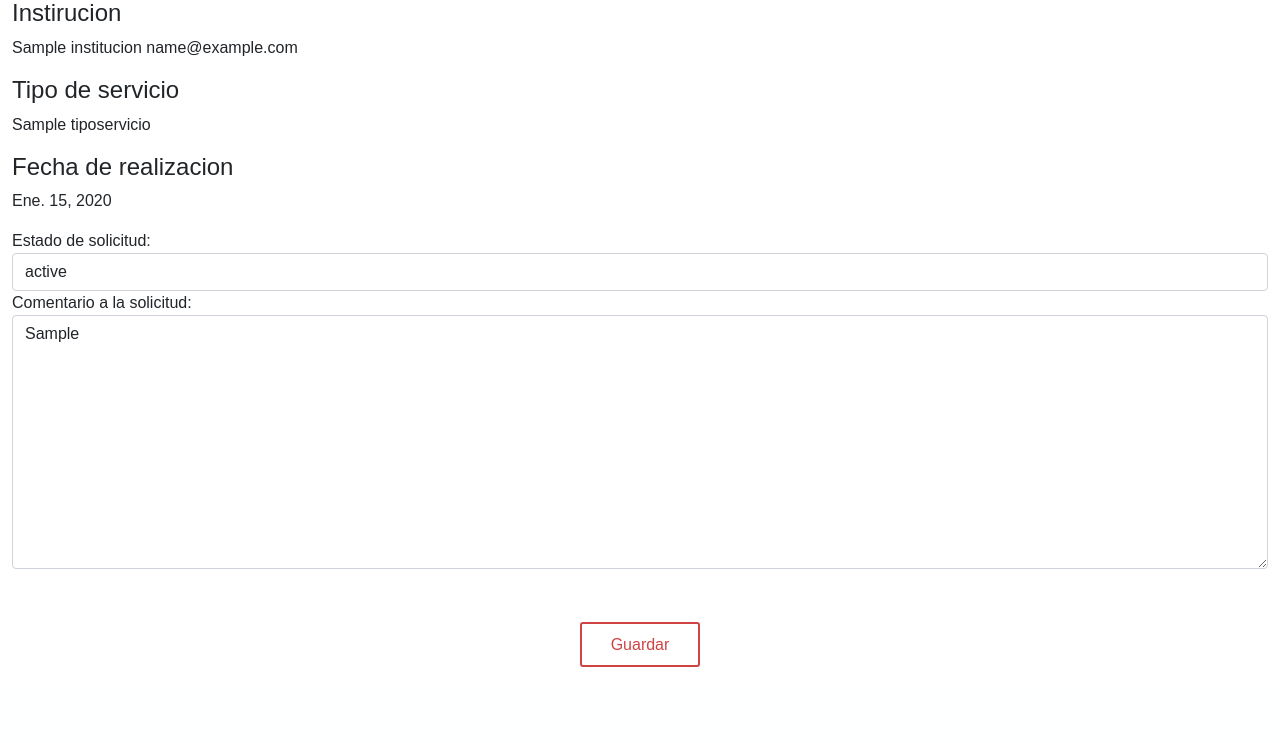
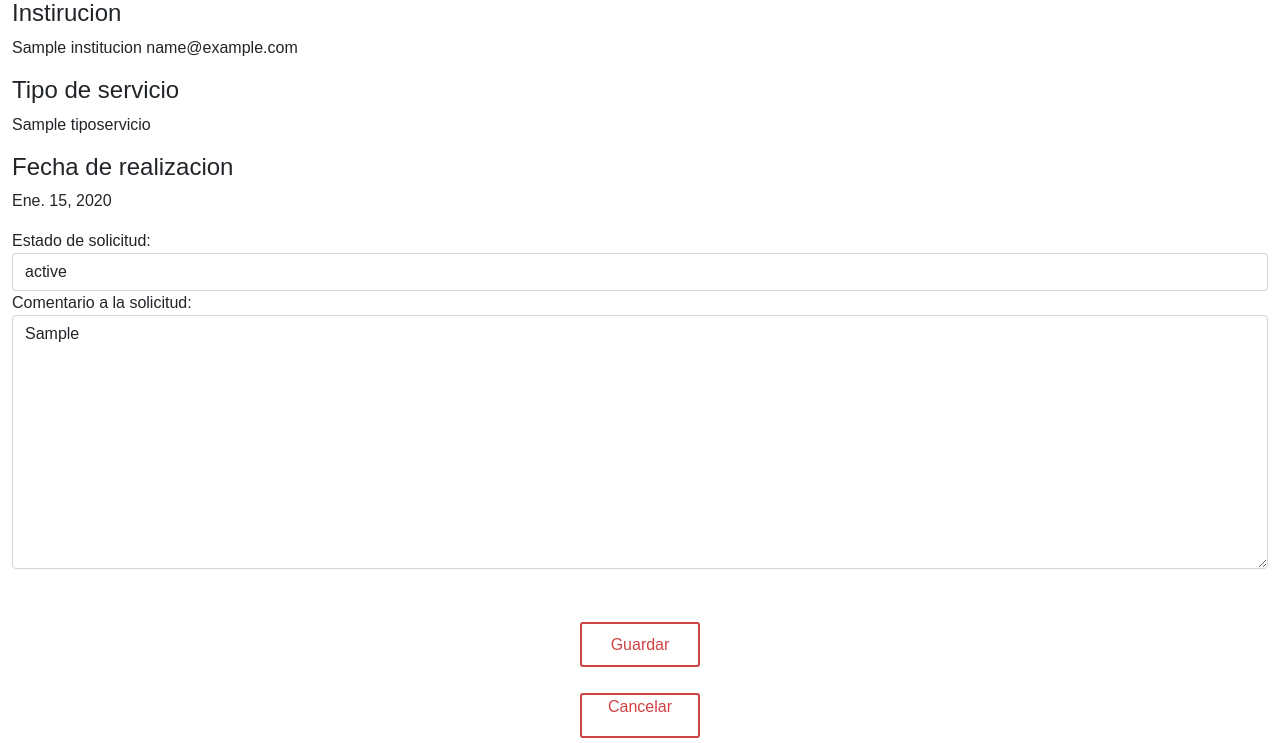
Before and after one commit to CLLKoZ/SISCOSS, a Django app: page /evaluar_solicitud/1/ in a window 1280 px wide. Shown: the part 113-856 px from the top of the page. Before the commit the page ends 780 px from the top, so only its background shows below. Run offline with Django 3.2, Linux system fonts and the light colour scheme; tables that the repository leaves empty hold one stand-in row (values such as "Sample post"); some libraries are stand-ins or nearby versions.

Commit message:
Boton cancelar añadido

```diff
--- a/SISCOSS/templates/SISCOSS/evaluar_solicitud.html
+++ b/SISCOSS/templates/SISCOSS/evaluar_solicitud.html
@@ -29,8 +29,13 @@
 	    	</div>
 	    	<br>
 	    	<br>
-	    	<div class="form-group">
-	        	<p style="text-align:center;"><button type="submit" class="btn_trns mid ctao esp">Guardar</button></p>
+	    	<div class="rowx">
+	    		<div class="form-group">
+	        		<p style="text-align:center;"><button type="submit" class="btn_trns mid ctao esp">Guardar</button></p>
+	    		</div>
+		    	<div class="form-group">
+		        	<a href="{% url 'SolicitudesRecibidas' %}" class="btn_trns mid ctao esp" style="text-align:center; vertical-align: middle; text-decoration: none;">Cancelar</a>
+		    	</div>
 	    	</div>
 		</form>
 </div>
```
